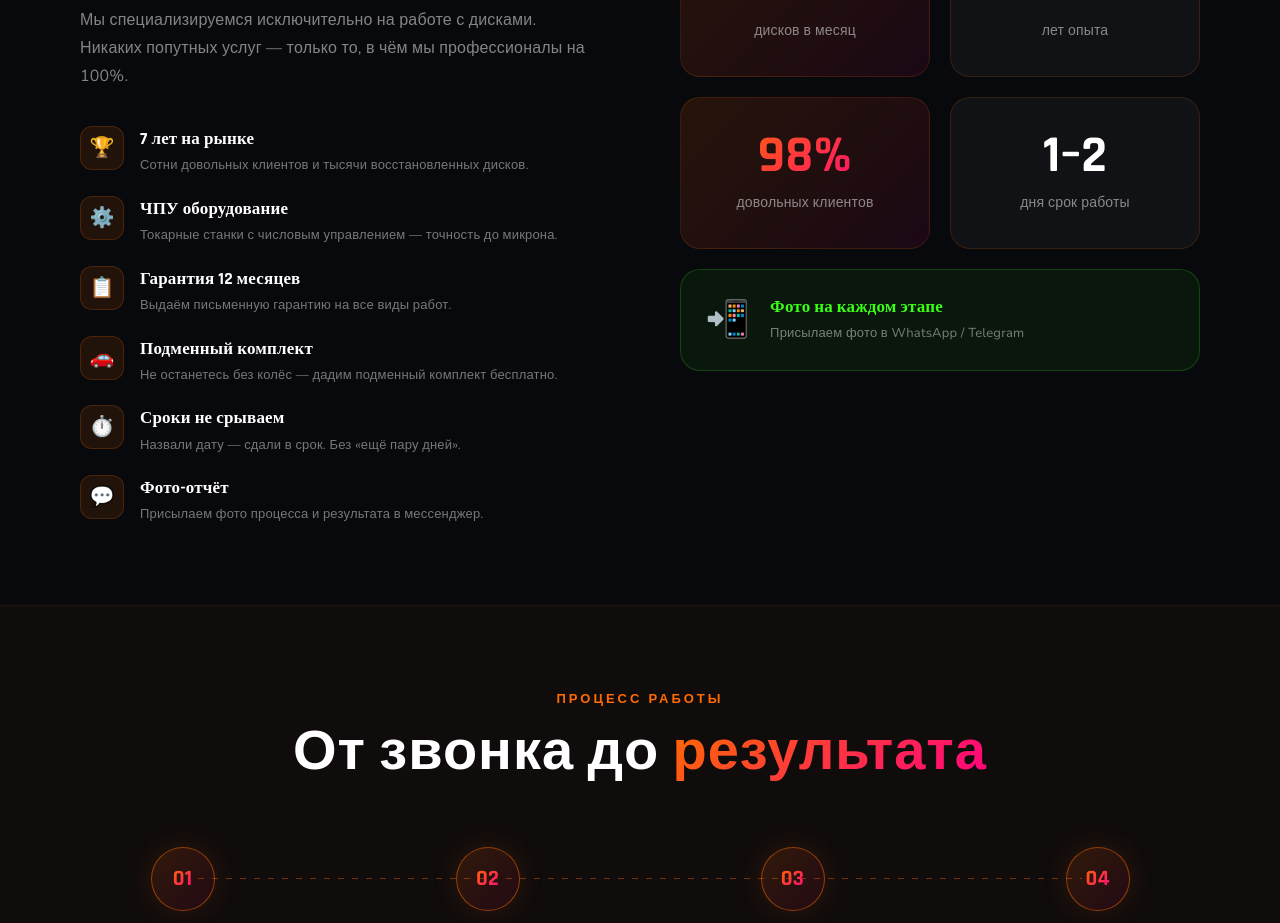
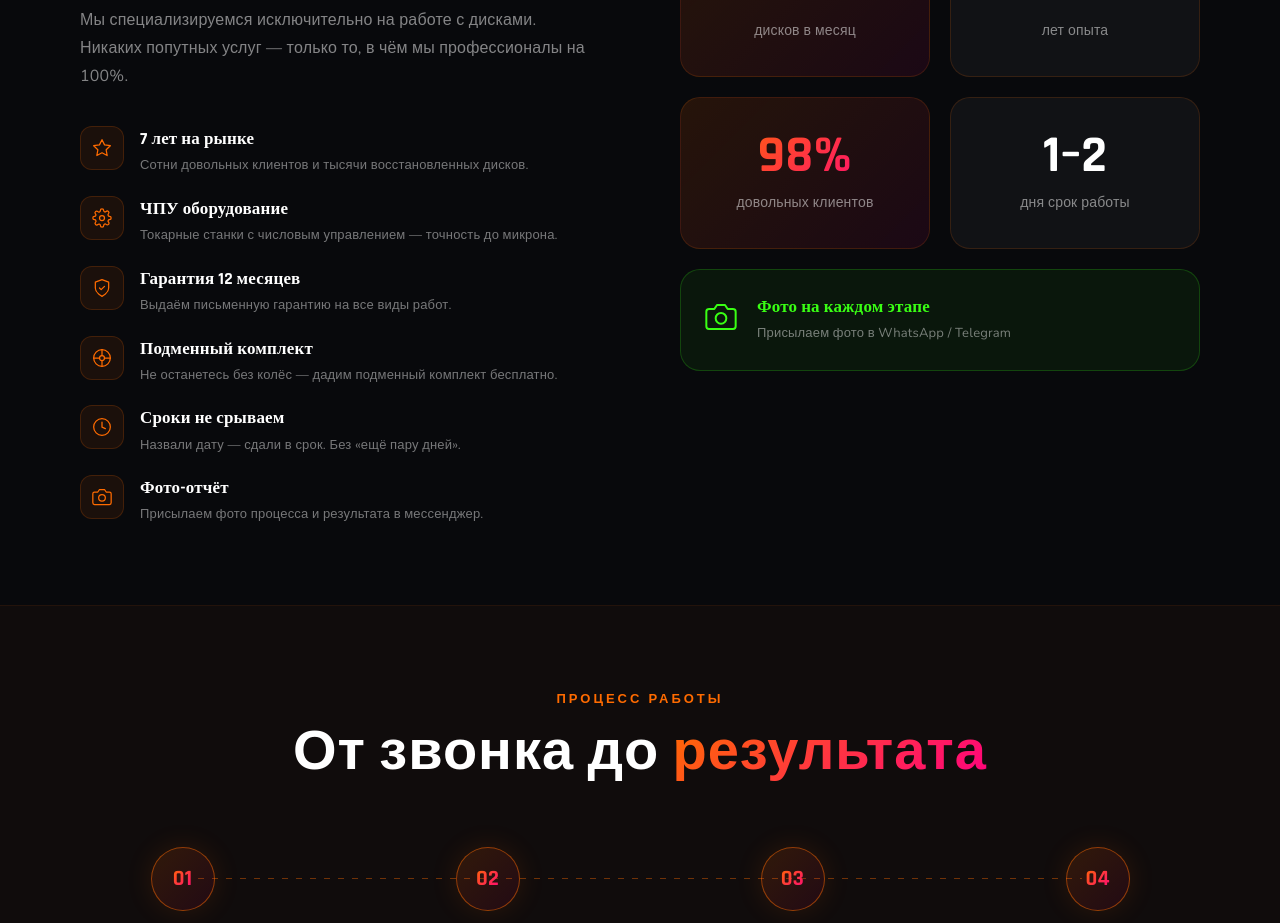
Before and after one commit to mikhailmikemorozov-coder/moaans, a React (Vite) app: page / in a window 1280 px wide. Shown: the part 2740-3663 px from the top of the page. Built offline with nearby package versions, Linux system fonts and the light colour scheme.

Commit message:
Replace emoji with stroke SVG icons in advantages section

```diff
--- a/src/App.jsx
+++ b/src/App.jsx
@@ -151,6 +151,15 @@ const STATS = [
   { value: "7", label: "лет опыта" },
   { value: "98%", label: "довольных клиентов" },
   { value: "1–2", label: "дня срок работы" },
+];
+
+const ADVANTAGE_ICONS = [
+  <svg viewBox="0 0 24 24" fill="none" stroke="currentColor" strokeWidth="1.5" strokeLinecap="round" strokeLinejoin="round" width="20" height="20"><polygon points="12 2 15.09 8.26 22 9.27 17 14.14 18.18 21.02 12 17.77 5.82 21.02 7 14.14 2 9.27 8.91 8.26 12 2"/></svg>,
+  <svg viewBox="0 0 24 24" fill="none" stroke="currentColor" strokeWidth="1.5" strokeLinecap="round" width="20" height="20"><circle cx="12" cy="12" r="3"/><path d="M19.4 15a1.65 1.65 0 00.33 1.82l.06.06a2 2 0 010 2.83 2 2 0 01-2.83 0l-.06-.06a1.65 1.65 0 00-1.82-.33 1.65 1.65 0 00-1 1.51V21a2 2 0 01-4 0v-.09A1.65 1.65 0 009 19.4a1.65 1.65 0 00-1.82.33l-.06.06a2 2 0 01-2.83-2.83l.06-.06A1.65 1.65 0 004.68 15a1.65 1.65 0 00-1.51-1H3a2 2 0 010-4h.09A1.65 1.65 0 004.6 9a1.65 1.65 0 00-.33-1.82l-.06-.06a2 2 0 012.83-2.83l.06.06A1.65 1.65 0 009 4.68a1.65 1.65 0 001-1.51V3a2 2 0 014 0v.09a1.65 1.65 0 001 1.51 1.65 1.65 0 001.82-.33l.06-.06a2 2 0 012.83 2.83l-.06.06A1.65 1.65 0 0019.4 9a1.65 1.65 0 001.51 1H21a2 2 0 010 4h-.09a1.65 1.65 0 00-1.51 1z"/></svg>,
+  <svg viewBox="0 0 24 24" fill="none" stroke="currentColor" strokeWidth="1.5" strokeLinecap="round" strokeLinejoin="round" width="20" height="20"><path d="M12 22s8-4 8-10V5l-8-3-8 3v7c0 6 8 10 8 10z"/><polyline points="9 12 11 14 15 10"/></svg>,
+  <svg viewBox="0 0 24 24" fill="none" stroke="currentColor" strokeWidth="1.5" strokeLinecap="round" width="20" height="20"><circle cx="12" cy="12" r="10"/><circle cx="12" cy="12" r="3"/><line x1="12" y1="2" x2="12" y2="9"/><line x1="12" y1="15" x2="12" y2="22"/><line x1="2" y1="12" x2="9" y2="12"/><line x1="15" y1="12" x2="22" y2="12"/></svg>,
+  <svg viewBox="0 0 24 24" fill="none" stroke="currentColor" strokeWidth="1.5" strokeLinecap="round" width="20" height="20"><circle cx="12" cy="12" r="10"/><polyline points="12 6 12 12 16 14"/></svg>,
+  <svg viewBox="0 0 24 24" fill="none" stroke="currentColor" strokeWidth="1.5" strokeLinecap="round" strokeLinejoin="round" width="20" height="20"><path d="M23 19a2 2 0 01-2 2H3a2 2 0 01-2-2V8a2 2 0 012-2h4l2-3h6l2 3h4a2 2 0 012 2z"/><circle cx="12" cy="13" r="4"/></svg>,
 ];
 
 /* ─── COMPONENT ─────────────────────────────────────── */
@@ -567,7 +576,9 @@ export default function App() {
             <div style={{ display: "flex", flexDirection: "column", gap: 20 }}>
               {ADVANTAGES.map((a, i) => (
                 <div key={i} style={{ display: "flex", gap: 16, alignItems: "flex-start" }}>
-                  <div style={{ width: 44, height: 44, borderRadius: 12, background: "rgba(255,107,0,.1)", border: "1px solid rgba(255,107,0,.2)", display: "flex", alignItems: "center", justifyContent: "center", fontSize: 20, flexShrink: 0 }}>{a.icon}</div>
+                  <div style={{ width: 44, height: 44, borderRadius: 12, background: "rgba(255,107,0,.08)", border: "1px solid rgba(255,107,0,.18)", display: "flex", alignItems: "center", justifyContent: "center", flexShrink: 0, color: "#ff6b00" }}>
+                    {ADVANTAGE_ICONS[i]}
+                  </div>
                   <div>
                     <div style={{ fontFamily: "'Rajdhani'", fontSize: 17, fontWeight: 700, marginBottom: 3 }}>{a.title}</div>
                     <div style={{ fontSize: 13, color: "rgba(255,255,255,.45)", lineHeight: 1.6 }}>{a.desc}</div>
@@ -590,7 +601,7 @@ export default function App() {
             ))}
             {/* Process badge */}
             <div style={{ gridColumn: "1 / -1", background: "rgba(57,255,20,.06)", border: "1px solid rgba(57,255,20,.2)", borderRadius: 20, padding: "24px", display: "flex", alignItems: "center", gap: 20 }}>
-              <span style={{ fontSize: 36 }}>📲</span>
+              <div style={{ color: "#39ff14", flexShrink: 0 }}><svg viewBox="0 0 24 24" fill="none" stroke="currentColor" strokeWidth="1.5" strokeLinecap="round" strokeLinejoin="round" width="32" height="32"><path d="M23 19a2 2 0 01-2 2H3a2 2 0 01-2-2V8a2 2 0 012-2h4l2-3h6l2 3h4a2 2 0 012 2z"/><circle cx="12" cy="13" r="4"/></svg></div>
               <div>
                 <div style={{ fontFamily: "'Rajdhani'", fontSize: 17, fontWeight: 700, color: "#39ff14" }}>Фото на каждом этапе</div>
                 <div style={{ fontSize: 13, color: "rgba(255,255,255,.45)" }}>Присылаем фото в WhatsApp / Telegram</div>
```
